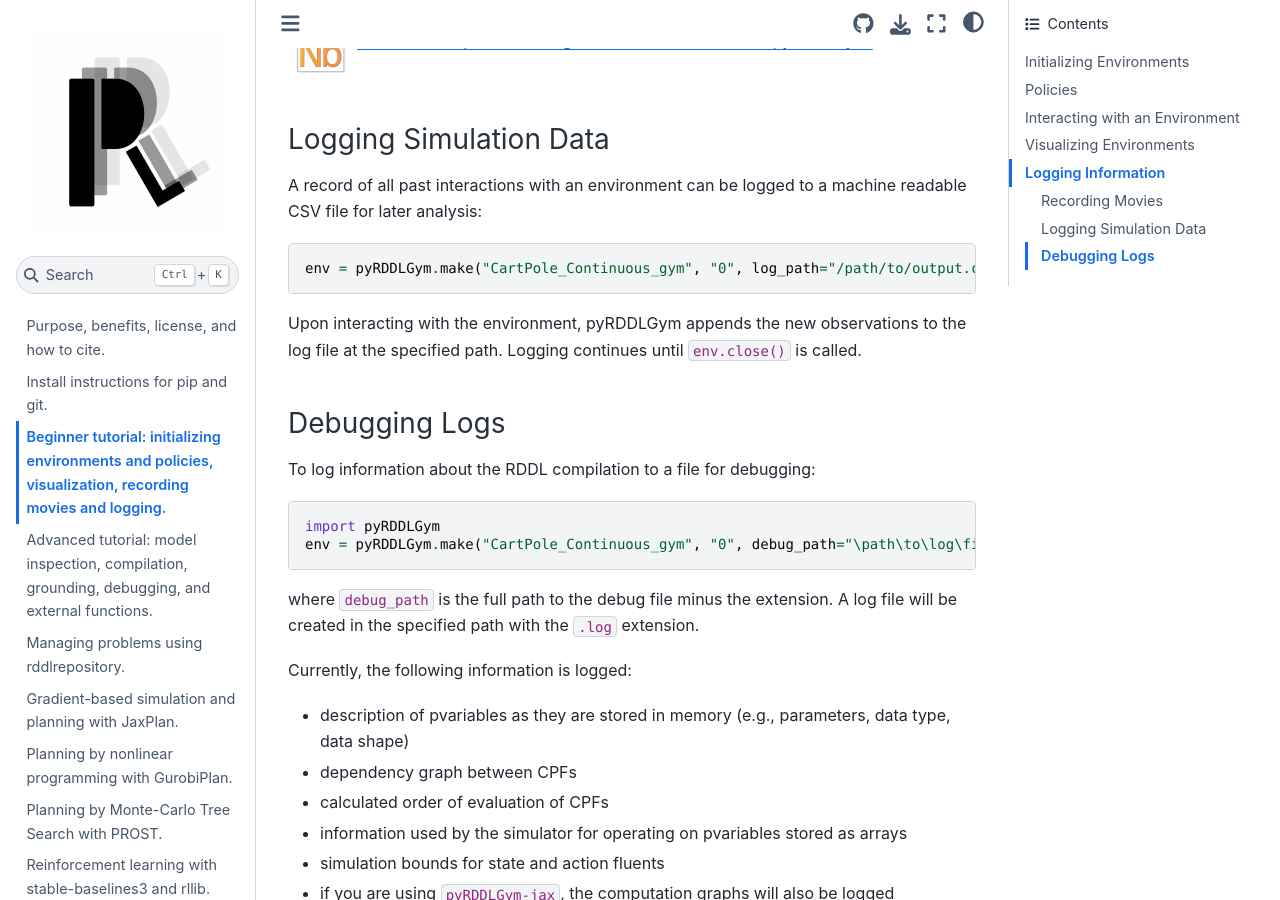
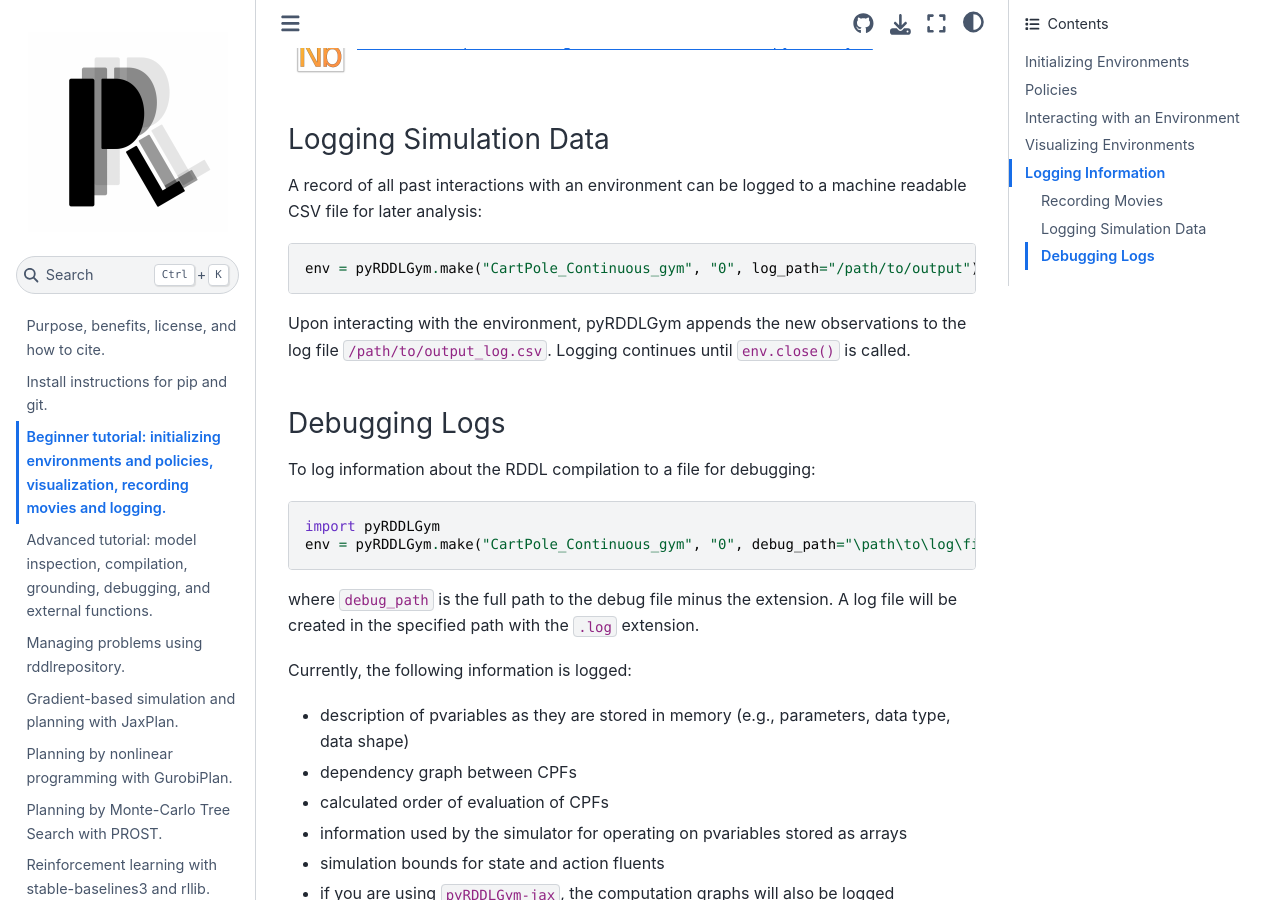
Before and after one commit to pyrddlgym-project/pyRDDLGym, a Sphinx documentation site: the page built from docs/start.rst, in a window 1280 px wide and 900 px high, scrolled down 7555 px. Built offline with Sphinx 7.4.7 and the Sphinx Book theme 1.1.4, drawn with Linux system fonts in a browser that asks for light colours; pages that are not in the unit, such as notebooks, are missing from menus.

```diff
--- a/docs/start.rst
+++ b/docs/start.rst
@@ -338,10 +338,10 @@ readable CSV file for later analysis:
 
 .. code-block:: python
 
-    env = pyRDDLGym.make("CartPole_Continuous_gym", "0", log_path="/path/to/output.csv")
+    env = pyRDDLGym.make("CartPole_Continuous_gym", "0", log_path="/path/to/output")
 
-Upon interacting with the environment, pyRDDLGym appends the new observations to the log file at the
-specified path. Logging continues until ``env.close()`` is called.
+Upon interacting with the environment, pyRDDLGym appends the new observations to the log file
+``/path/to/output_log.csv``. Logging continues until ``env.close()`` is called.
 
 
 Debugging Logs
```
Also changed, not shown: 2 other files.
